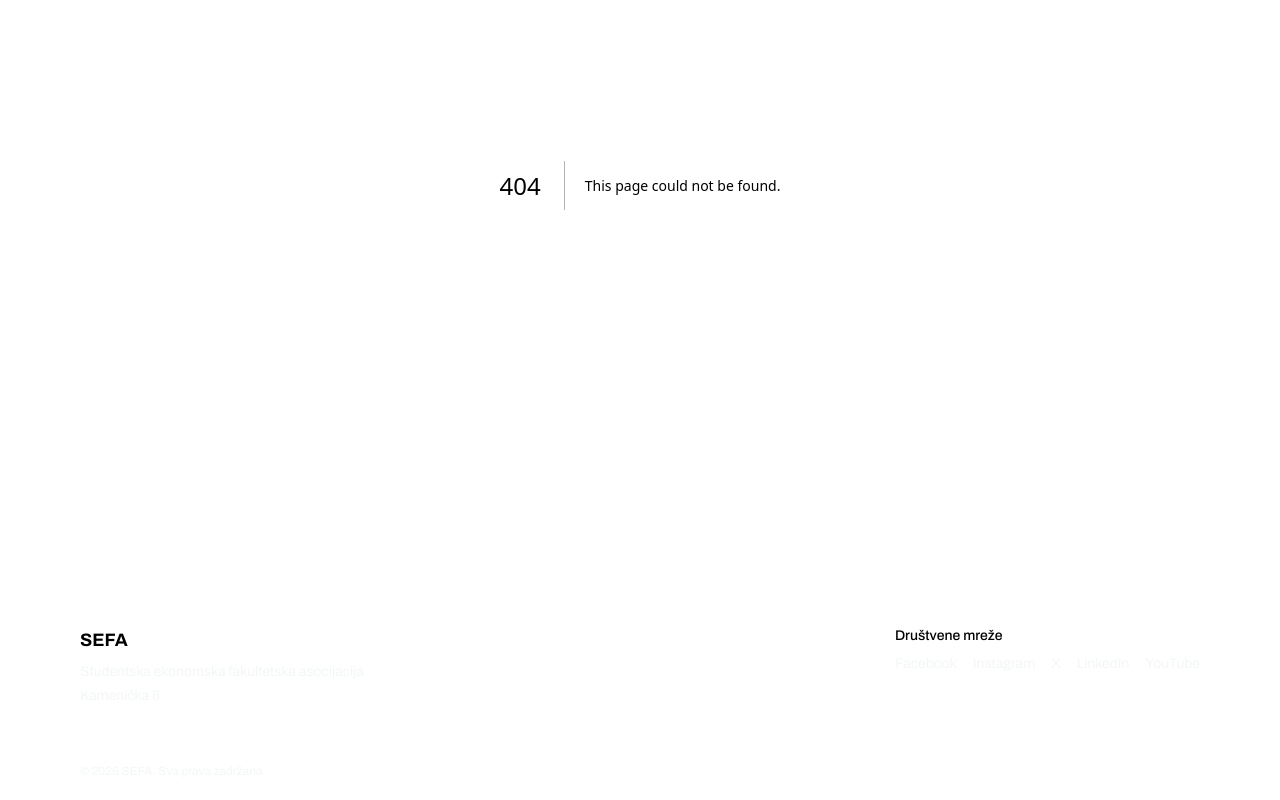
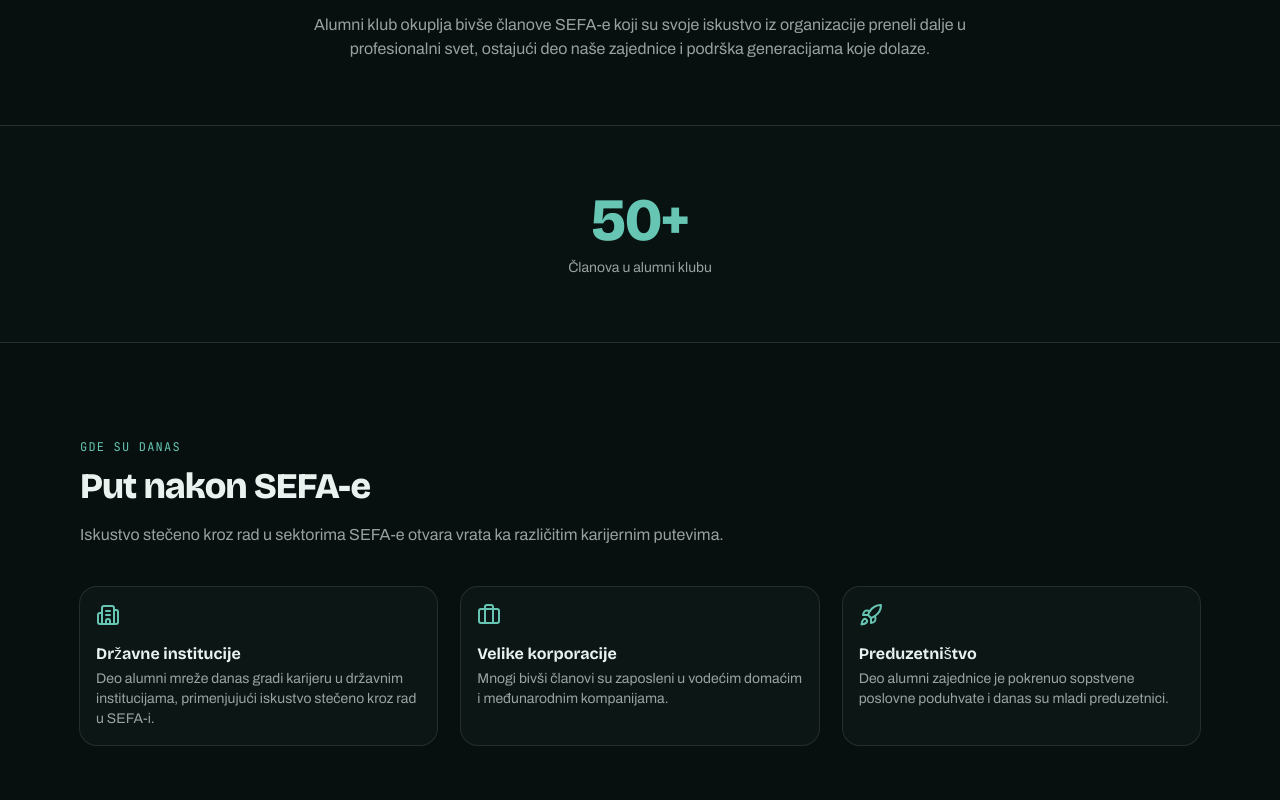
Before and after one commit to ilijaivkovic70-jpg/SEFA-WEBSITE, a Next.js app: page /alumni in a window 1280 px wide. Before the commit this address had no page. Shown: the part 280-1080 px from the top of the page. Built offline with nearby package versions, Linux system fonts and the light colour scheme.

Commit message:
Dodaj Alumni stranicu (Faza 2.1)
Co-Authored-By: Claude Sonnet 5 <noreply@anthropic.com>

```diff
--- /dev/null
+++ b/app/alumni/page.tsx
@@ -0,0 +1,93 @@
+import type { Metadata } from "next";
+import { Building2, Briefcase, Rocket } from "lucide-react";
+import { Card, CardHeader, CardTitle, CardDescription } from "@/components/ui/card";
+import { Reveal } from "@/components/reveal";
+
+export const metadata: Metadata = {
+  title: "Alumni — SEFA",
+  description:
+    "Alumni klub Studentske ekonomske fakultetske asocijacije — bivši članovi i njihova dostignuća.",
+};
+
+const PATHS = [
+  {
+    icon: Building2,
+    title: "Državne institucije",
+    description:
+      "Deo alumni mreže danas gradi karijeru u državnim institucijama, primenjujući iskustvo stečeno kroz rad u SEFA-i.",
+  },
+  {
+    icon: Briefcase,
+    title: "Velike korporacije",
+    description:
+      "Mnogi bivši članovi su zaposleni u vodećim domaćim i međunarodnim kompanijama.",
+  },
+  {
+    icon: Rocket,
+    title: "Preduzetništvo",
+    description:
+      "Deo alumni zajednice je pokrenuo sopstvene poslovne poduhvate i danas su mladi preduzetnici.",
+  },
+];
+
+export default function AlumniPage() {
+  return (
+    <div>
+      <Reveal>
+        <section className="mx-auto max-w-6xl px-4 pb-16 pt-24 text-center sm:pt-32">
+          <p className="font-mono text-xs uppercase tracking-widest text-primary">
+            Alumni
+          </p>
+          <h1 className="font-heading mt-3 text-4xl font-extrabold tracking-tight sm:text-5xl">
+            Zajednica koja traje i posle SEFA-e
+          </h1>
+          <p className="mx-auto mt-6 max-w-2xl text-muted-foreground">
+            Alumni klub okuplja bivše članove SEFA-e koji su svoje iskustvo iz
+            organizacije preneli dalje u profesionalni svet, ostajući deo naše
+            zajednice i podrška generacijama koje dolaze.
+          </p>
+        </section>
+      </Reveal>
+
+      <Reveal>
+        <section className="border-y bg-card/40">
+          <div className="mx-auto max-w-6xl px-4 py-16 text-center">
+            <p className="font-heading text-5xl font-extrabold tracking-tight text-primary sm:text-6xl">
+              50+
+            </p>
+            <p className="mt-2 text-sm text-muted-foreground">
+              Članova u alumni klubu
+            </p>
+          </div>
+        </section>
+      </Reveal>
+
+      <Reveal>
+        <section className="mx-auto max-w-6xl px-4 py-24">
+          <p className="font-mono text-xs uppercase tracking-widest text-primary">
+            Gde su danas
+          </p>
+          <h2 className="font-heading mt-3 text-3xl font-extrabold tracking-tight sm:text-4xl">
+            Put nakon SEFA-e
+          </h2>
+          <p className="mt-4 max-w-2xl text-muted-foreground">
+            Iskustvo stečeno kroz rad u sektorima SEFA-e otvara vrata ka
+            različitim karijernim putevima.
+          </p>
+
+          <div className="mt-10 grid gap-6 sm:grid-cols-3">
+            {PATHS.map((path) => (
+              <Card key={path.title} className="ring-border">
+                <CardHeader>
+                  <path.icon className="size-6 text-primary" />
+                  <CardTitle className="mt-3">{path.title}</CardTitle>
+                  <CardDescription>{path.description}</CardDescription>
+                </CardHeader>
+              </Card>
+            ))}
+          </div>
+        </section>
+      </Reveal>
+    </div>
+  );
+}
```
